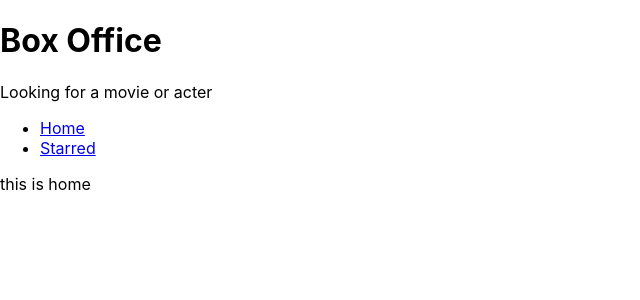
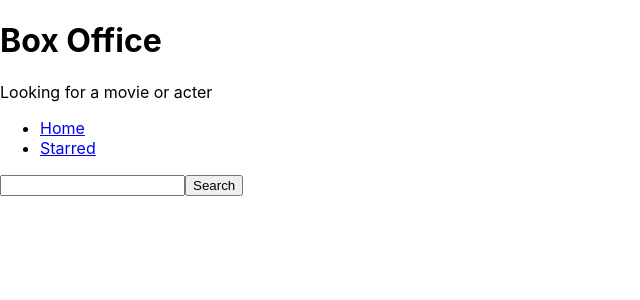
Before and after one commit to Huayao-Zheng/Box-Office, a React (Create React App) app: page / in a window 1280 px wide. Shown: the top 300 px of the page, without its empty margins (0-640 px from the left). Built offline with nearby package versions, Linux system fonts and the light colour scheme.

Commit message:
created input and fetch result from tvmaze api

```diff
--- a/src/pages/Home.js
+++ b/src/pages/Home.js
@@ -1,6 +1,42 @@
-import React from 'react';
+/* eslint-disable no-unused-vars */
+import React, { useState } from 'react';
 import MainpageLayout from '../components/MainpageLayout';
 
-const Home = () => <MainpageLayout>this is home</MainpageLayout>;
+const Home = () => {
+  const [input, setInput] = useState('');
+
+  const onInputChange = ev => {
+    setInput(ev.target.value);
+  };
+
+  const onSearch = () => {
+    // http://api.tvmaze.com/search/shows?q=girls
+    fetch(`http://api.tvmaze.com/search/shows?q=${input}`)
+      .then(r => r.json())
+      .then(result => {
+        console.log(result);
+      });
+  };
+
+  const onKeyDown = ev => {
+    if (ev.keyCode === 13) {
+      onSearch();
+    }
+  };
+
+  return (
+    <MainpageLayout>
+      <input
+        type="text"
+        onChange={onInputChange}
+        onKeyDown={onKeyDown}
+        value={input}
+      />
+      <button type="button" onClick={onSearch}>
+        Search
+      </button>
+    </MainpageLayout>
+  );
+};
 
 export default Home;
```
Also changed, not shown: 1 other file (tests, documents, lock files or other folders).
